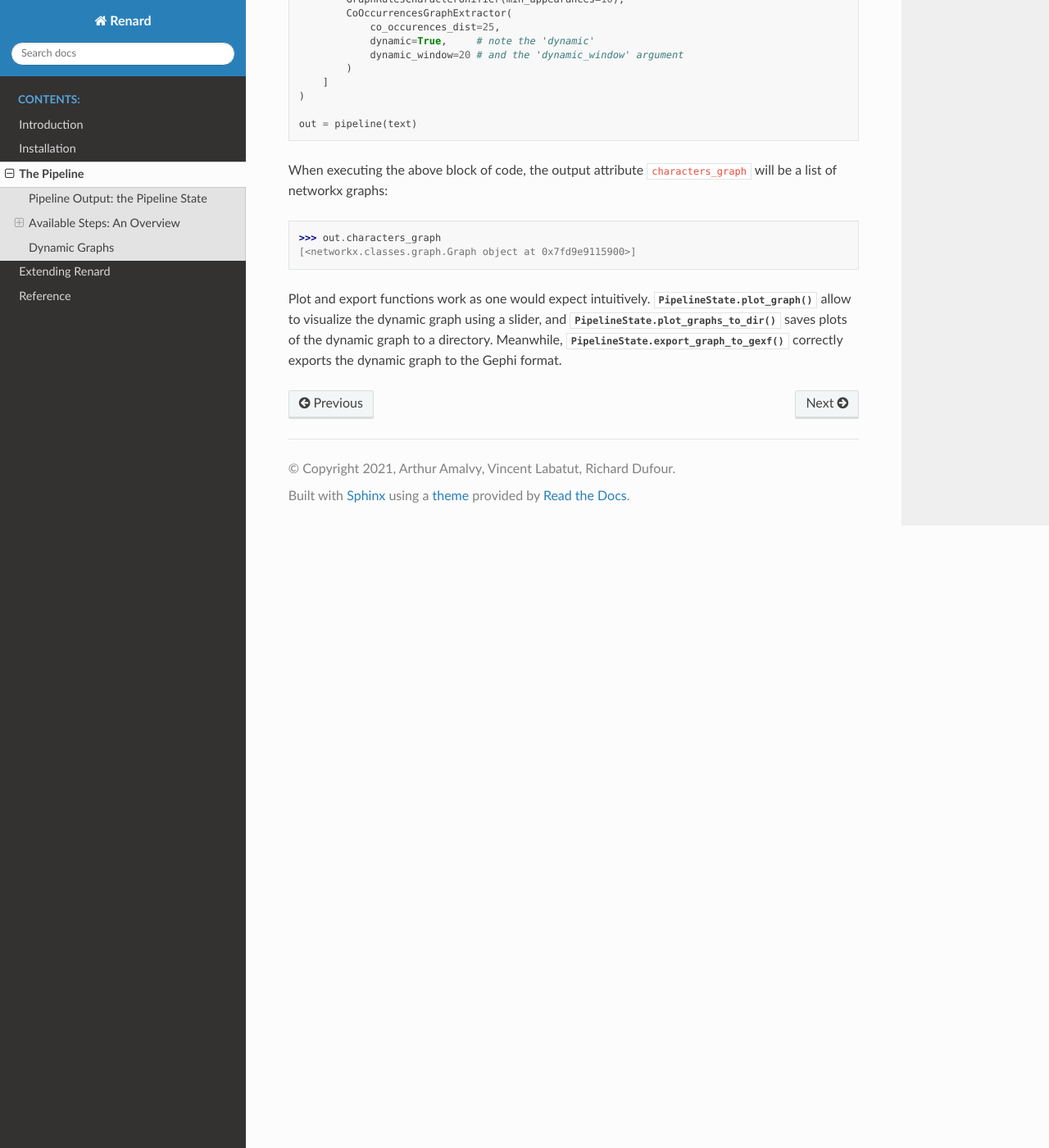
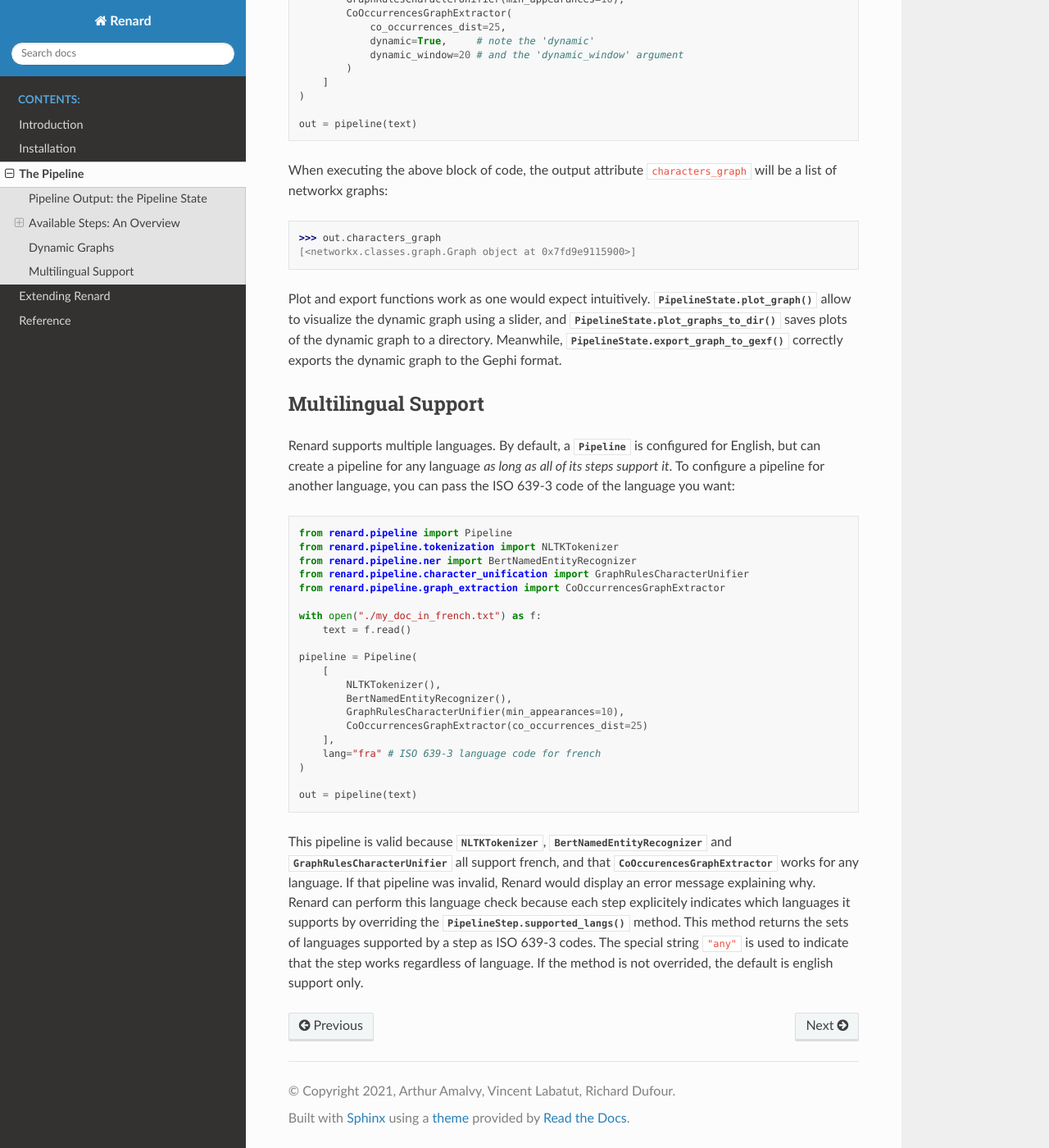
Before and after one commit to CompNet/Renard, a Sphinx documentation site: the page built from docs/pipeline.rst, in a window 1280 px wide and 1400 px high, scrolled down 3817 px. Shown: the whole window at 82% size. Built offline with Sphinx 7.4.7 and the Read the Docs theme 2.0.0, drawn with Linux system fonts in a browser that asks for light colours.

Commit message:
Add multilingual support in documentation

```diff
--- a/docs/pipeline.rst
+++ b/docs/pipeline.rst
@@ -217,7 +217,7 @@ time. In Renard, such graphs are representend by a ``List`` of
            NLTKNamedEntityRecognizer(),
            GraphRulesCharacterUnifier(min_appearances=10),
            CoOccurrencesGraphExtractor(
-	       co_occurences_dist=25,
+	       co_occurrences_dist=25,
 	       dynamic=True,     # note the 'dynamic'
 	       dynamic_window=20 # and the 'dynamic_window' argument
 	   )
@@ -240,3 +240,50 @@ dynamic graph using a slider, and
 graph to a directory. Meanwhile,
 :meth:`.PipelineState.export_graph_to_gexf` correctly exports the
 dynamic graph to the Gephi format.
+
+
+Multilingual Support
+====================
+
+Renard supports multiple languages. By default, a :class:`.Pipeline`
+is configured for English, but can create a pipeline for any language
+*as long as all of its steps support it*. To configure a pipeline for
+another language, you can pass the ISO 639-3 code of the language you
+want:
+
+.. code-block:: python
+
+   from renard.pipeline import Pipeline
+   from renard.pipeline.tokenization import NLTKTokenizer
+   from renard.pipeline.ner import BertNamedEntityRecognizer
+   from renard.pipeline.character_unification import GraphRulesCharacterUnifier
+   from renard.pipeline.graph_extraction import CoOccurrencesGraphExtractor
+
+   with open("./my_doc_in_french.txt") as f:
+       text = f.read()
+
+   pipeline = Pipeline(
+       [
+           NLTKTokenizer(),
+           BertNamedEntityRecognizer(),
+           GraphRulesCharacterUnifier(min_appearances=10),
+           CoOccurrencesGraphExtractor(co_occurrences_dist=25)
+       ],
+       lang="fra" # ISO 639-3 language code for french
+   )
+
+   out = pipeline(text)
+
+
+This pipeline is valid because :class:`.NLTKTokenizer`,
+:class:`.BertNamedEntityRecognizer` and
+:class:`.GraphRulesCharacterUnifier` all support french, and that
+:class:`.CoOccurencesGraphExtractor` works for any language. If that
+pipeline was invalid, Renard would display an error message explaining
+why. Renard can perform this language check because each step
+explicitely indicates which languages it supports by overriding the
+:meth:`.PipelineStep.supported_langs` method. This method returns the
+sets of languages supported by a step as ISO 639-3 codes. The special
+string ``"any"`` is used to indicate that the step works regardless of
+language. If the method is not overrided, the default is english
+support only.
--- a/docs/reference.rst
+++ b/docs/reference.rst
@@ -116,7 +116,7 @@ Characters Extraction
 NaiveCharacterUnifier
 ---------------------
 
-.. autoclass:: renard.pipeline.character_unificatrion.NaiveCharacterUnifier
+.. autoclass:: renard.pipeline.character_unification.NaiveCharacterUnifier
    :members:
 
 GraphRulesCharacterUnifier
```
